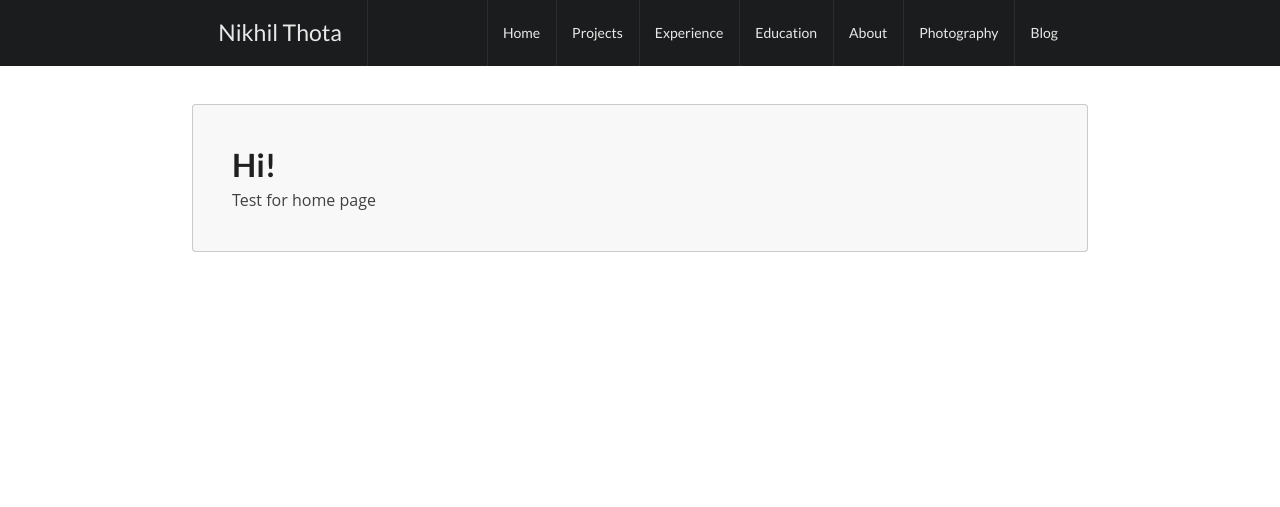
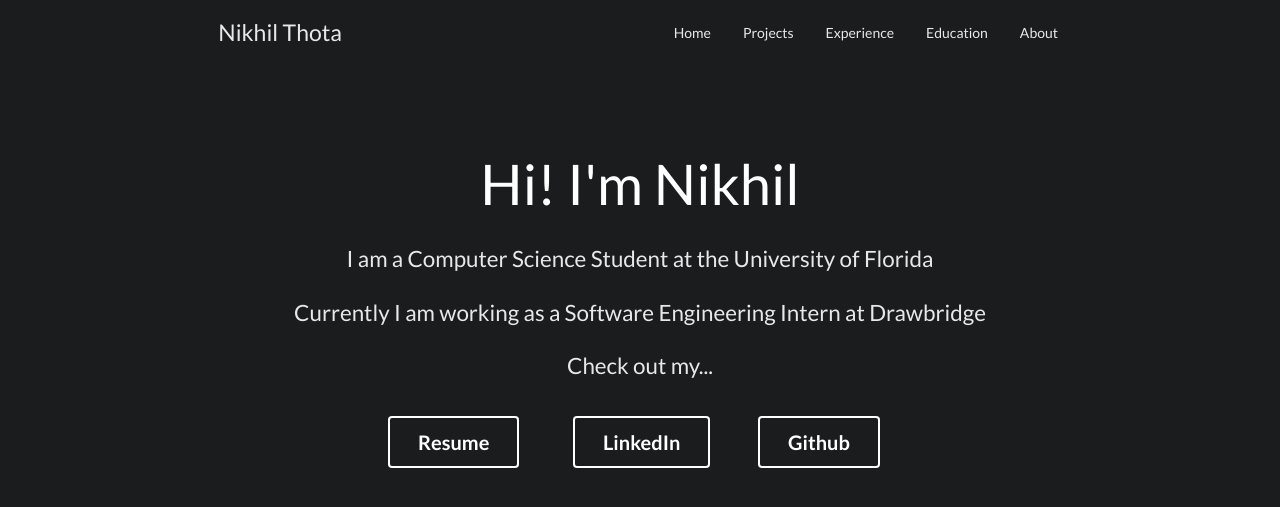
Before and after one commit to nt92/REVAMP, a Jekyll site: the page built from index.md, in a window 1280 px wide. Shown: the top 507 px of the page. Built offline with Jekyll 4.4.1, drawn with Linux system fonts in a browser that asks for light colours; nearby versions of some CDN libraries.

Commit message:
finished base homepage

```diff
--- a/_config.yml
+++ b/_config.yml
@@ -19,7 +19,7 @@
 
 baseurl: "" # the subpath of your site, e.g. /blog
 url: "http://nikhilthota.com" # the base hostname & protocol for your site, e.g. http://example.com
-twitter_username: nikhilthota1
+linkedin_username: nikhil-thota-ab2731104
 github_username:  nt92
 
 # Build settings
--- a/_includes/header.html
+++ b/_includes/header.html
@@ -9,8 +9,6 @@
           <a href="" class="item">Experience</a>
           <a href="" class="item">Education</a>
           <a href="" class="item">About</a>
-          <a href="" class="item">Photography</a>
-          <a href="" class="item">Blog</a>
         </div>
       </div>
     </div>
@@ -29,8 +27,6 @@
         <a href="" class="item">Experience</a>
         <a href="" class="item">Education</a>
         <a href="" class="item">About</a>
-        <a href="" class="item">Photography</a>
-        <a href="" class="item">Blog</a>
       </div>
     </div>
   </div>
--- a/_layouts/home.html
+++ b/_layouts/home.html
@@ -2,7 +2,7 @@
 layout: default
 ---
 
-<div class="ui page grid main">
+<!-- <div class="ui page grid main">
   <div class="row">
     <div class="column padding-reset">
       <div class="ui large message">
@@ -11,4 +11,42 @@
       </div>
     </div>
   </div>
+</div> -->
+
+<div class="main">
+  <div class="ui inverted vertical masthead center aligned segment">
+    <div class="ui text container">
+      <h1 class="ui inverted header">
+        Hi! I'm Nikhil
+      </h1>
+      <h2>I am a Computer Science Student at the University of Florida</h2>
+      <h2>Currently I am working as a Software Engineering Intern at Drawbridge</h2>
+      <h2>Check out my...</h2>
+      <div class="ui three column stackable grid">
+        <div class="four column centered row" style="padding-top: 35px;">
+          <div class="column">
+            <a href = "{{ site.baseurl }}/assets/resume.pdf">
+              <div class="ui huge inverted button">
+                Resume
+              </div>
+            </a>
+          </div>
+          <div class="column">
+            <a href = "https://linkedin.com/in/{{site.linkedin_username}}">
+              <div class="ui huge inverted button">
+                LinkedIn
+              </div>
+            </a>
+          </div>
+          <div class="column">
+            <a href = "https://github.com/{{site.github_username}}">
+              <div class="ui huge inverted button">
+                Github
+              </div>
+            </a>
+          </div>
+        </div>
+    </div>
+    </div>
+  </div>
 </div>
--- a/assets/custom.css
+++ b/assets/custom.css
@@ -1,3 +1,5 @@
+/* home.html */
+
 *{
   margin: 0;
   padding: 0;
@@ -5,7 +7,6 @@
 
 body{
   font-family: 'Open Sans', sans-serif;
-  margin-bottom: 60px;
 }
 
 h1.item{
@@ -13,8 +14,28 @@
   margin-bottom: 0;
 }
 
-.ui.grid.main{
-  margin-top: 90px;
+a.item::before{
+  background: : #FFFFFF;
+}
+.masthead.segment {
+  min-height: 100vh;
+}
+
+.masthead .ui.menu {
+  margin-left: 0.5em;
+}
+.ui.button {
+  margin-left: 0.5em;
+}
+.masthead h1.ui.header {
+  margin-top: 2.4em;
+  margin-bottom: 0em;
+  font-size: 3.5em;
+  font-weight: normal;
+}
+.masthead h2 {
+  font-size: 1.4em;
+  font-weight: normal;
 }
 
 .mobile.row{
@@ -48,3 +69,5 @@
   width: 100%;
   display: none;
 }
+
+/* end home.html */
--- /dev/null
+++ b/notes.txt
@@ -0,0 +1,2 @@
+In semantic.min.css:
+  - search for ui.inverted.menu .item:before{backgro and change the background to match the background of inverted
```
Also changed, not shown: assets/semantic.min.css, 9 other files.
